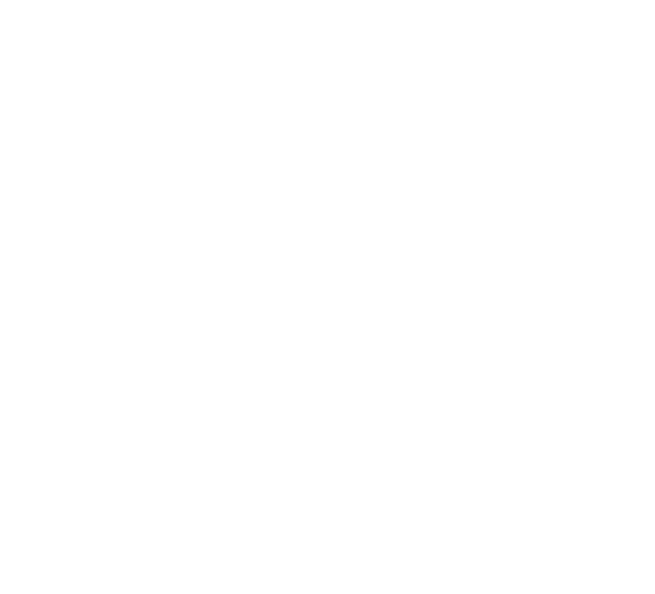
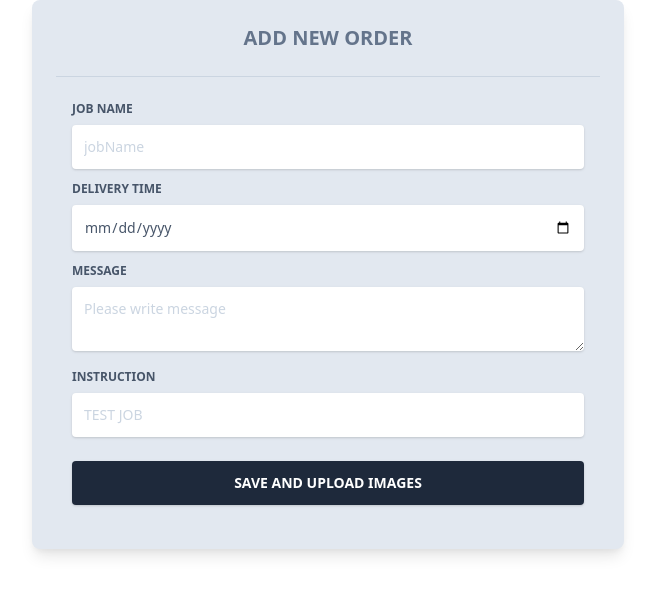
Before and after one commit to khanshahnwaz/autopix-next, a Next.js app: page /components/OrderForms/OrderForm in a window 1280 px wide. Before the commit this address had no page. Shown: the top 594 px of the page, without its empty margins (312-967 px from the left). Built offline with nearby package versions, Linux system fonts and the light colour scheme.

Commit message:
Add new order

```diff
--- /dev/null
+++ b/pages/components/OrderForms/OrderForm.js
@@ -0,0 +1,221 @@
+import React, { useEffect, useState } from "react";
+// import Auth from "../layouts/Auth.js";
+import { useFormik, Formik, Field, Form } from "formik";
+import Link from 'next/link';
+import {eyeOff} from 'react-icons-kit/feather/eyeOff'
+
+export default function Register() {
+
+	const [level, setLevel] = useState(0);
+	const [data, setData] = useState({});
+
+
+	const form1 = useFormik({
+		initialValues: {
+			jobName: "",
+			deliveryTime: "",
+			message: "",
+		},
+		validate: (values) => {
+			const errors = {};
+
+			if (!values.jobName) {
+				errors.jobName = "*Required";
+			}
+
+			if (!values.deliveryTime) {
+				errors.deliveryTime = "*Required";
+			}
+
+			if (!values.message) {
+				errors.message = "*Required";
+			}
+
+			return errors;
+		},
+		onSubmit: async (values) => {
+			await new Promise((r) => setTimeout(r, 500));
+			console.log(values);
+			setData(values);
+			setLevel(1);
+		},
+	});
+
+
+
+    // upload images with preview
+const[fileInput,setFileInput]=useState(null) ;
+const[imageContainer,setImageContainer]=useState(null)
+const[numOfFiles,setNumOfFiles]=useState(null)
+const[num,setNum]=useState(0);
+useEffect(()=>{
+    console.log("hii")
+ setFileInput (document.getElementById("file-input"));
+ setImageContainer(document.getElementById("images"));
+ console.log(imageContainer)
+ setNumOfFiles(document.getElementById("num-of-files"));
+},[level])
+function preview(){
+    // imageContainer.innerHTML = "";
+    let number=`${fileInput.files.length}`
+    // numOfFiles.textContent += `${fileInput.files.length} Files Selected`;
+    setNum(parseInt(num)+parseInt(number));
+let i;
+    for( i of fileInput.files){
+        let reader = new FileReader();
+        let figure = document.createElement("figure");
+        figure.classList.add('w-[45%]')
+        let figCap = document.createElement("figcaption");
+        figCap.classList.add('text-center','text-2xl','mt-2')
+        figCap.innerText = i.name;
+        figure.appendChild(figCap);
+        reader.onload=()=>{
+            let img = document.createElement("img");
+            img.setAttribute("src",reader.result);
+            // img.classList.add('w-[200px]')
+            img.style.width='200px'
+            figure.insertBefore(img,figCap);
+        }
+        imageContainer.appendChild(figure);
+        reader.readAsDataURL(i);
+    }
+}
+
+	return (
+		<>
+			<div className="container mx-auto px-4 h-full">
+				<div className="flex content-center items-center justify-center h-full">
+					<div className="w-full lg:w-6/12 px-4">
+						<div className="relative flex flex-col min-w-0 break-words w-full mb-6 shadow-lg rounded-lg bg-blueGray-200 border-0">
+							<div className="rounded-t mb-0 px-6 py-6">
+								<div className="text-center mb-3">
+									<h6 className="text-blueGray-500 text-xl font-bold">
+										ADD NEW ORDER
+									</h6>
+								</div>
+								<hr className="mt-6 border-b-1 border-blueGray-300" />
+							</div>
+							<div className="flex-auto px-4 lg:px-10 py-10 pt-0">
+
+								{level === 0 ? (
+									<form onSubmit={form1.handleSubmit}>
+										<div className="relative w-full mb-3">
+											<label
+												className="block uppercase text-blueGray-600 text-xs font-bold mb-2"
+												htmlFor="grid-password"
+											>
+												JOB NAME
+											</label>
+											<input
+												type="text"
+												name="jobName"
+												onBlur={form1.handleBlur}
+												onChange={form1.handleChange}
+												value={form1.values.jobName}
+												className="border-0 px-3 py-3 placeholder-blueGray-300 text-blueGray-600 bg-white rounded text-sm shadow focus:outline-none focus:ring w-full ease-linear transition-all duration-150"
+												placeholder="jobName"
+											/>
+											{form1.errors.jobName && form1.touched.jobName ? (
+												<span className="text-red-400 text-left">
+													{form1.errors.jobName}
+												</span>
+											) : null}
+										</div>
+
+										<div className="relative w-full mb-3">
+											<label
+												className="block uppercase text-blueGray-600 text-xs font-bold mb-2"
+												htmlFor="grid-password"
+											>
+												DELIVERY TIME											</label>
+											<input
+												type="date"
+												name="deliveryTime"
+												onBlur={form1.handleBlur}
+												onChange={form1.handleChange}
+												value={form1.values.deliveryTime}
+												className="border-0 px-3 py-3 placeholder-blueGray-300 text-blueGray-600 bg-white rounded text-sm shadow focus:outline-none focus:ring w-full ease-linear transition-all duration-150"
+												placeholder="DeliveryTime"
+											/>
+											{form1.errors.deliveryTime && form1.touched.deliveryTime ? (
+												<span className="text-red-400 text-left">
+													{form1.errors.deliveryTime}
+												</span>
+											) : null}
+										</div>
+
+                                        <div className="relative w-full mb-3">
+											<label
+												className="block uppercase text-blueGray-600 text-xs font-bold mb-2"
+												htmlFor="grid-password"
+											>
+												MESSAGE											</label>
+											<textarea
+												name="message"
+												onBlur={form1.handleBlur}
+												onChange={form1.handleChange}
+												value={form1.values.message}
+												className="border-0 px-3 py-3 placeholder-blueGray-300 text-blueGray-600 bg-white rounded text-sm shadow focus:outline-none focus:ring w-full ease-linear transition-all duration-150 h-96"
+												placeholder="Please write message"
+											/>
+											{form1.errors.message && form1.touched.message ? (
+												<span className="text-red-400 text-left">
+													{form1.errors.message}
+												</span>
+											) : null}
+										</div>
+
+										<div className="relative w-full mb-3">
+											<label
+												className="block uppercase text-blueGray-600 text-xs font-bold mb-2"
+												htmlFor="grid-password"
+											>
+												INSTRUCTION											</label>
+											<input
+												type="text"
+												name="instruction"
+												onBlur={form1.handleBlur}
+												onChange={form1.handleChange}
+												value={form1.values.instruction}
+												className="border-0 px-3 py-3 placeholder-blueGray-300 text-blueGray-600 bg-white rounded text-sm shadow focus:outline-none focus:ring w-full ease-linear transition-all duration-150"
+												placeholder="TEST JOB"
+											/>
+											{form1.errors.instruction && form1.touched.instruction ? (
+												<span className="text-red-400 text-left">
+													{form1.errors.instruction}
+												</span>
+											) : null}
+										</div>
+
+										<div className="text-center mt-6">
+											<button
+												className="bg-blueGray-800 text-white active:bg-blueGray-600 text-sm font-bold uppercase px-6 py-3 rounded shadow hover:shadow-lg outline-none focus:outline-none mr-1 mb-1 w-full ease-linear transition-all duration-150"
+												type="submit"
+											>
+												SAVE AND UPLOAD IMAGES
+											</button>
+										</div>
+									</form>
+								) : (
+									<div className="container bg-white w-[60%] min-w-[45px] relative my-12 mx-auto py-12 px-5 rounded-md shadow-md text-center">
+        <input className="hidden" type="file" id="file-input" accept="image/png, image/jpeg" onChange={preview} multiple/>
+        <label htmlFor="file-input" className="bg-red-600 px-4 py-2 rounded-md cursor-pointer hover:opacity-50 text-2xl ">
+            + Upload image
+        </label>
+        <p id="num-of-files" className="text-center mt-5 mx-0 mb-8">{num} Files Chosen</p>
+        <div id="images" className="flex flex-wrap"></div>
+        <button className="bg-red-400 rounded-md text-base px-2 py-1 " onClick={()=>{
+            console.log("Added images ",fileInput.files)
+        }}>Save</button>
+    </div>
+								)}
+							</div>
+						</div>
+					</div>
+				</div>
+			</div>
+		</>
+	);
+}
+
+// Register.layout = Auth;
--- /dev/null
+++ b/styles/orderForm.module.css
@@ -0,0 +1,56 @@
+.container{
+    background-color: #ffffff;
+    width: 60%;
+    min-width: 450px;
+    position: relative;
+    margin:  50px auto;
+    padding: 50px 20px;
+    border-radius: 7px;
+    box-shadow: 0 20px 35px rgba(0,0,0,0.05);
+    text-align: center;
+
+}
+
+.label{
+    display: block;
+    position: relative;
+    background-color: #025bee;
+    color: #ffffff;
+    font-size: 18px;
+    text-align: center;
+    width: 300px;
+    padding: 18px 0;
+    margin: auto;
+    border-radius: 5px;
+    cursor: pointer;
+
+}
+.input{
+    /* position: relative;
+    top:50px;
+    display: none; */
+}
+.container p{
+    text-align: center;
+    margin: 20px 0 30px 0;
+}
+#images{
+    width: 90%;
+    position: relative;
+    margin: auto;
+    display: flex;
+    justify-content: space-evenly;
+    gap: 20px;
+    flex-wrap: wrap;
+}
+.figure{
+    width: 45%;
+}
+.img{
+    width: 100%;
+}
+.figcaption{
+    text-align: center;
+    font-size: 2.4vmin;
+    margin-top: 0.5vmin;
+}
```
Also changed, not shown: pages/AddOrder.js (added, +9 -0 lines), pages/layouts/Admin.js (+7 -2 lines), 1 other file (tests, documents, lock files or other folders).
